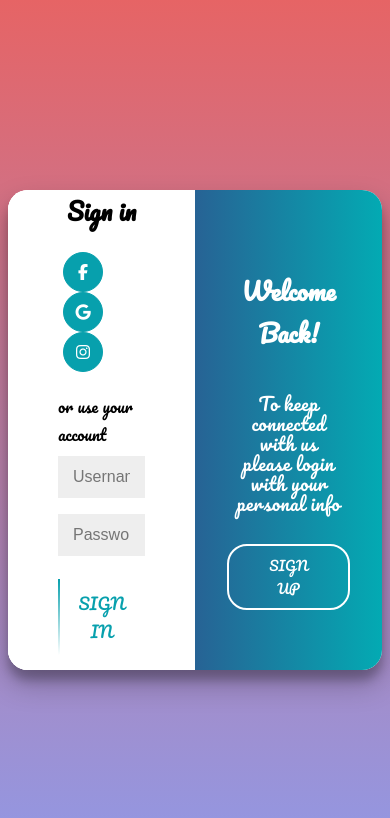
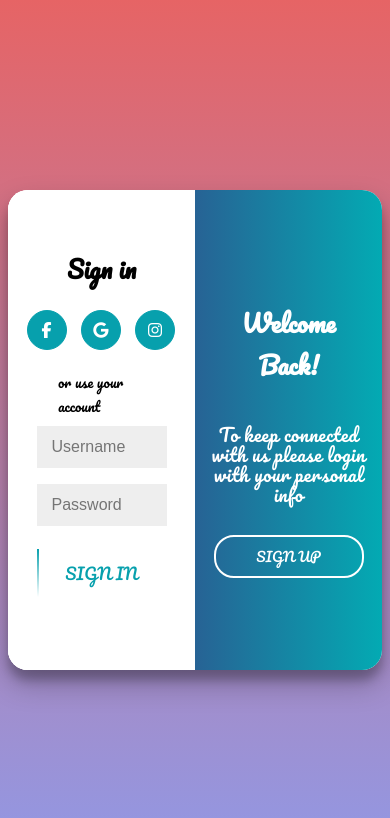
Before and after one commit to Markiian11/sign-forms, a plain HTML site: page index.html in a window 390 px wide. Drawn offline with Linux system fonts and the light colour scheme.

Commit message:
adaptive

```diff
--- a/index.html
+++ b/index.html
@@ -6,6 +6,7 @@
     <meta name="viewport" content="width=device-width, initial-scale=1.0">
     <title>Sign Forms</title>
     <link rel="stylesheet" href="scss/style.css">
+	<link rel="stylesheet" href="scss/adaptive.css">
 	<link rel="shortcut icon" href="favicon.png" type="image/png">
     <link href="https://fonts.googleapis.com/css2?family=Pacifico&display=swap" rel="stylesheet">
     <script src="https://kit.fontawesome.com/dd26c23c52.js" crossorigin="anonymous"></script>
--- /dev/null
+++ b/scss/adaptive.scss
@@ -0,0 +1,31 @@
+@media (max-width:535px){
+    .container{
+        .form_container{
+            form{
+                input{
+                    width: 130px;
+                }
+                h2{
+                    white-space: nowrap;
+                }
+                .social_container{
+                    width: 160px;
+                }
+                span{
+                    font-size: 14px;
+                }
+                .btn{
+                    width: 130px;
+                }
+            }
+        }
+        .overlay_container{
+            .overlay_btn{
+                width: 150px;
+            }
+            p{
+                margin:20px -30px 30px;
+            }
+        }
+    }
+}
```
Also changed, not shown: scss/adaptive.css (added), 1 other file.
